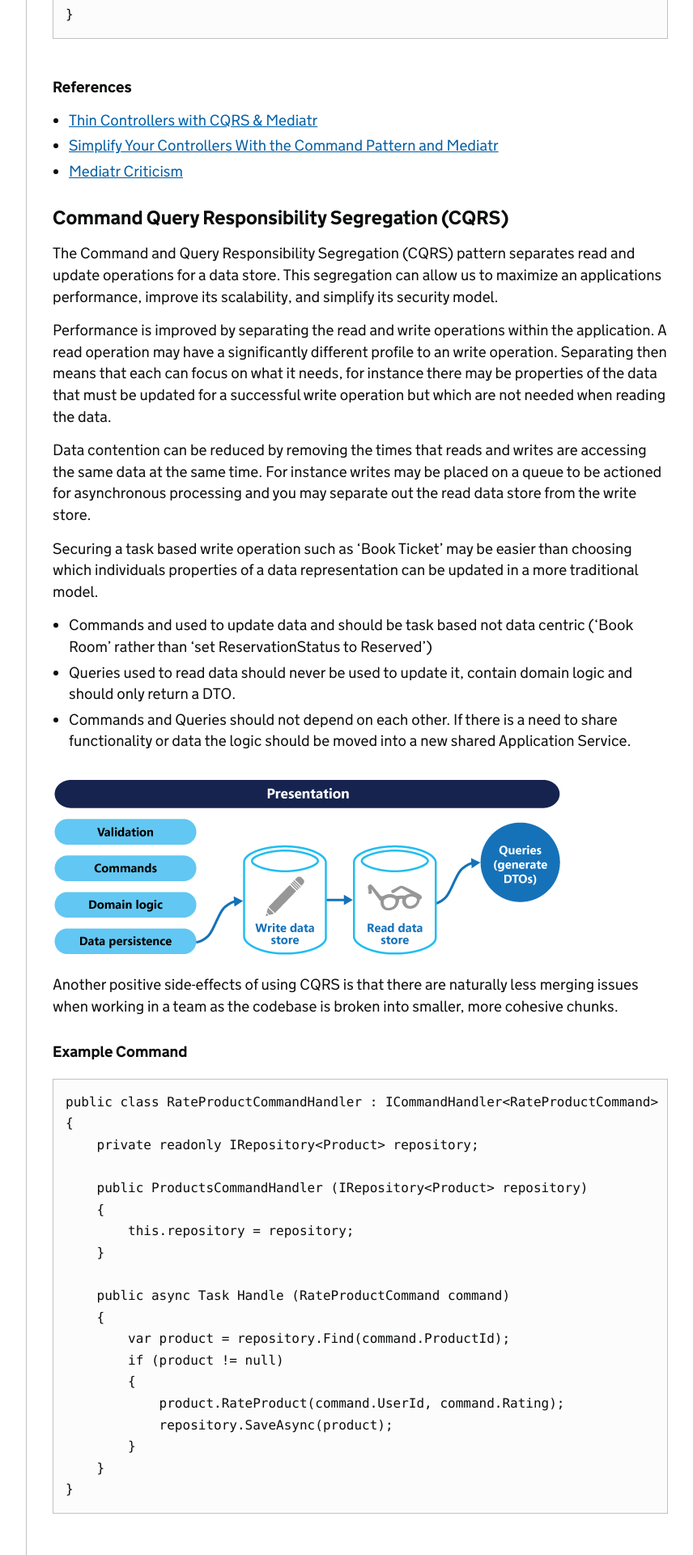
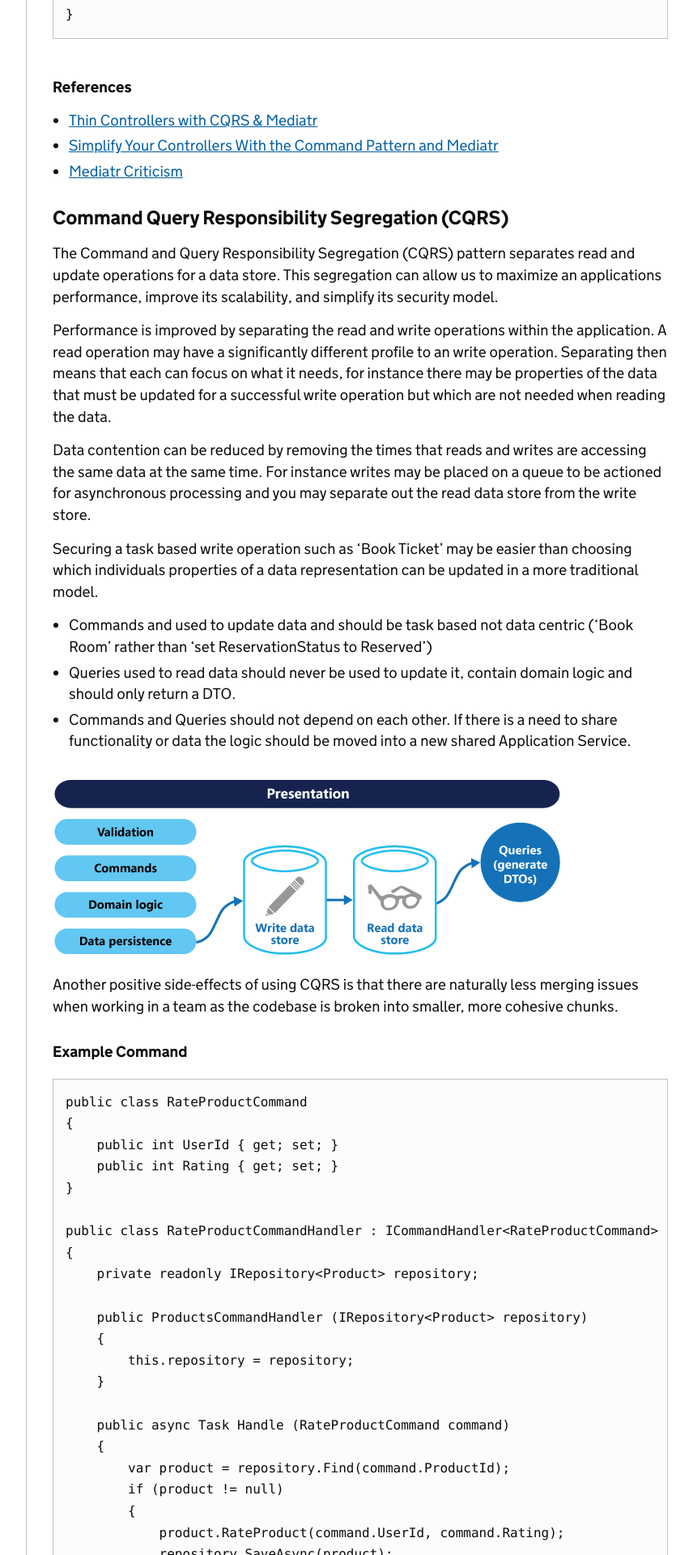
Before and after one commit to SkillsFundingAgency/das-technical-guidance, a Jekyll site: the page built from collections/_development_standards/patterns.md, in a window 1280 px wide. Shown: the part 3080-5000 px from the top of the page at 81% size, without its empty margins (298-1154 px from the left). Built offline with Jekyll 4.4.1, drawn with Linux system fonts in a browser that asks for light colours; some of the changed text lies outside the part shown.

Commit message:
Extends command example

```diff
--- a/collections/_development_standards/patterns.md
+++ b/collections/_development_standards/patterns.md
@@ -112,6 +112,12 @@ Another positive side-effects of using CQRS is that there are naturally less mer
 
 #### Example Command
 
+    public class RateProductCommand
+    {
+        public int UserId { get; set; }
+        public int Rating { get; set; }
+    }
+
     public class RateProductCommandHandler : ICommandHandler<RateProductCommand>
     {
         private readonly IRepository<Product> repository;
```
